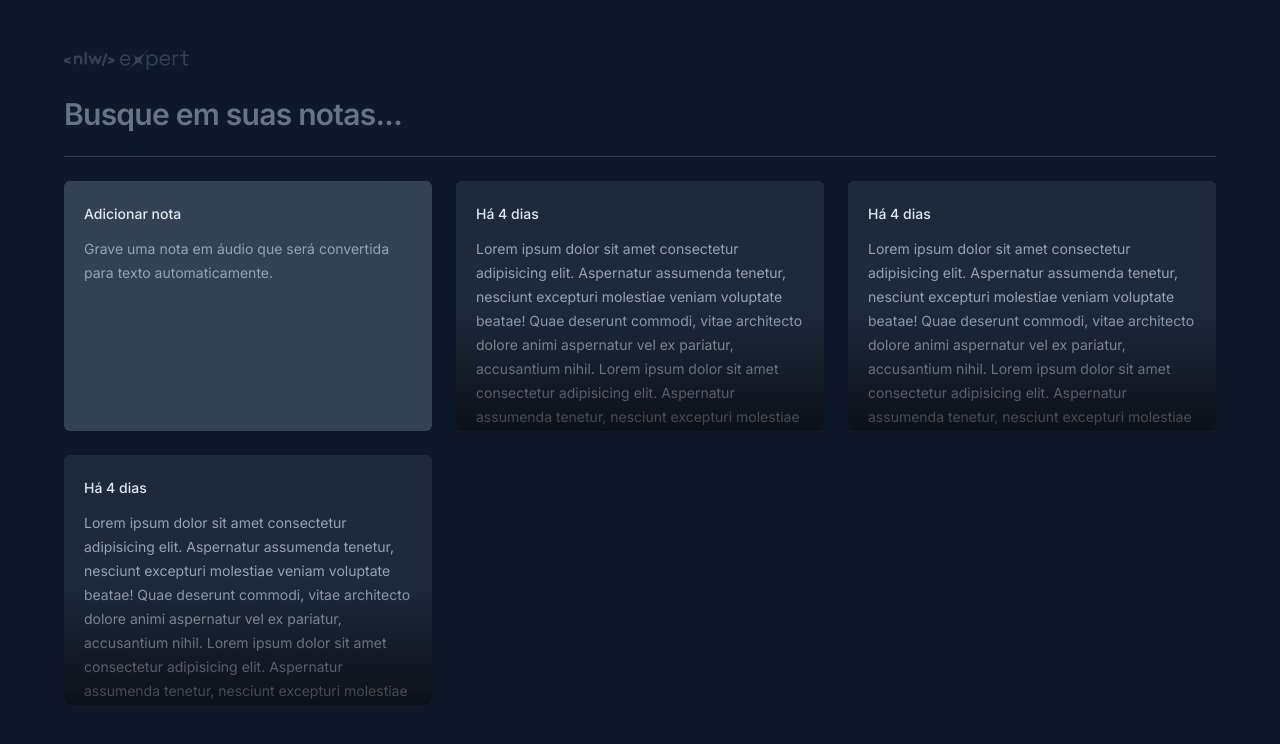
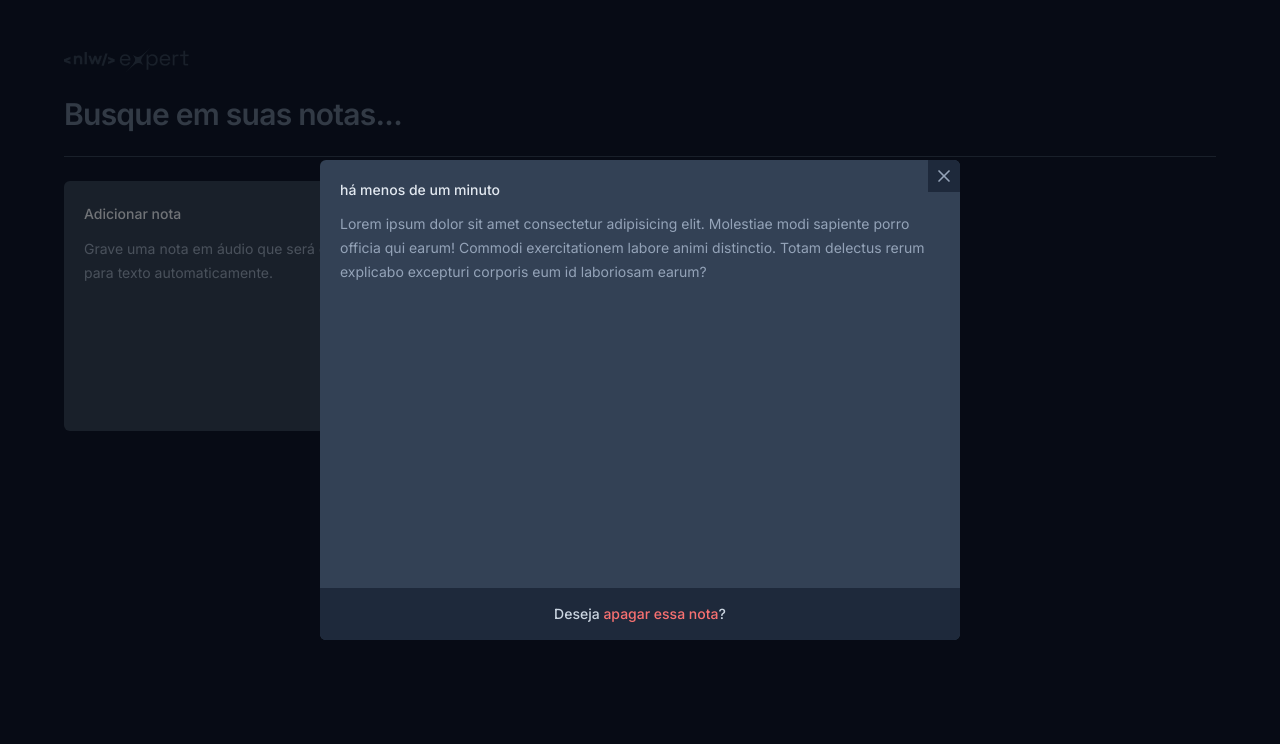
Before and after one commit to GabrielsPaiva/expert-notes, a React (Vite) app: page / in a window 1280 px wide. Both pictures are taken after a click on the button 640 px from the left and 306 px from the top of the page. Shown: the top 744 px of the page. Built offline with nearby package versions, Linux system fonts and the light colour scheme.

Commit message:
feat: create modal to extend note card informations

```diff
--- a/package.json
+++ b/package.json
@@ -10,6 +10,9 @@
     "preview": "vite preview"
   },
   "dependencies": {
+    "@radix-ui/react-dialog": "^1.0.5",
+    "date-fns": "^3.3.1",
+    "lucide-react": "^0.323.0",
     "react": "^18.2.0",
     "react-dom": "^18.2.0"
   },
--- a/src/app.tsx
+++ b/src/app.tsx
@@ -1,6 +1,12 @@
 import logo from "./assets/logo-nlw-expert.png";
 import { NewNoteCard } from "./components/new-note-card";
 import { NoteCard } from "./components/note-card";
+
+const note = {
+  date: new Date(),
+  content:
+    "Lorem ipsum dolor sit amet consectetur adipisicing elit. Molestiae modi sapiente porro officia qui earum! Commodi exercitationem labore animi distinctio. Totam delectus rerum explicabo excepturi corporis eum id laboriosam earum?",
+};
 
 export function App() {
   return (
@@ -19,9 +25,7 @@
 
       <div className="grid grid-cols-3 gap-6 auto-rows-[250px]">
         <NewNoteCard />
-        <NoteCard />
-        <NoteCard />
-        <NoteCard />
+        <NoteCard note={note} />
       </div>
     </div>
   );
--- a/src/components/note-card/index.tsx
+++ b/src/components/note-card/index.tsx
@@ -1,17 +1,53 @@
-export function NoteCard() {
+import * as Dialog from "@radix-ui/react-dialog";
+import { formatDistanceToNow } from "date-fns";
+import { ptBR } from "date-fns/locale";
+import { X } from "lucide-react";
+
+type NoteCardProps = {
+  note: {
+    date: Date;
+    content: string;
+  };
+};
+
+export function NoteCard({ note }: NoteCardProps) {
   return (
-    <button className="relative text-left outline-none rounded-md bg-slate-800 p-5 space-y-3 overflow-hidden hover:ring-2 hover:ring-slate-600 focus-visible:ring-2 focus-visible:ring-lime-400">
-      <span className="text-sm font-medium text-slate-200">Há 4 dias</span>
-      <p className="text-sm leading-6 text-slate-400">
-        Lorem ipsum dolor sit amet consectetur adipisicing elit. Aspernatur
-        assumenda tenetur, nesciunt excepturi molestiae veniam voluptate beatae!
-        Quae deserunt commodi, vitae architecto dolore animi aspernatur vel ex
-        pariatur, accusantium nihil. Lorem ipsum dolor sit amet consectetur
-        adipisicing elit. Aspernatur assumenda tenetur, nesciunt excepturi
-        molestiae veniam voluptate beatae! Quae deserunt commodi, vitae
-        architecto dolore animi aspernatur vel ex pariatur, accusantium nihil.
-      </p>
-      <div className="absolute bottom-0 left-0 right-0 h-1/2 bg-gradient-to-t from-black/60 to-black/0 pointer-events-none" />
-    </button>
+    <Dialog.Root>
+      <Dialog.Trigger className="relative text-left outline-none flex flex-col rounded-md bg-slate-800 p-5 space-y-3 overflow-hidden hover:ring-2 hover:ring-slate-600 focus-visible:ring-2 focus-visible:ring-lime-400">
+        <span className="text-sm font-medium text-slate-200">
+          {note.date.toDateString()}
+        </span>
+        <p className="text-sm leading-6 text-slate-400">{note.content}</p>
+
+        <div className="absolute bottom-0 left-0 right-0 h-1/2 bg-gradient-to-t from-black/60 to-black/0 pointer-events-none" />
+      </Dialog.Trigger>
+
+      <Dialog.Portal>
+        <Dialog.Overlay className="inset-0 fixed bg-black/50" />
+        <Dialog.Content className="fixed left-1/2 top-1/2 -translate-x-1/2 -translate-y-1/2 max-w-[640px] w-full h-[60vh] overflow-hidden bg-slate-700 rounded-md flex flex-col outline-none">
+          <Dialog.Close className="absolute right-0 top-0 bg-slate-800 p-1.5 text-slate-400 hover:text-slate-100">
+            <X className="size-5 " />
+          </Dialog.Close>
+
+          <div className="flex flex-1 flex-col gap-3 p-5">
+            <span className="text-sm font-medium text-slate-200">
+              {formatDistanceToNow(note.date, {
+                locale: ptBR,
+                addSuffix: true,
+              })}
+            </span>
+            <p className="text-sm leading-6 text-slate-400">{note.content}</p>
+          </div>
+
+          <button className="group w-full bg-slate-800 py-4 text-center text-sm text-slate-300 font-medium outline-none">
+            Deseja{" "}
+            <span className="text-red-400 group-hover:underline">
+              apagar essa nota
+            </span>
+            ?
+          </button>
+        </Dialog.Content>
+      </Dialog.Portal>
+    </Dialog.Root>
   );
 }
```
Also changed, not shown: 1 other file (tests, documents, lock files or other folders).
